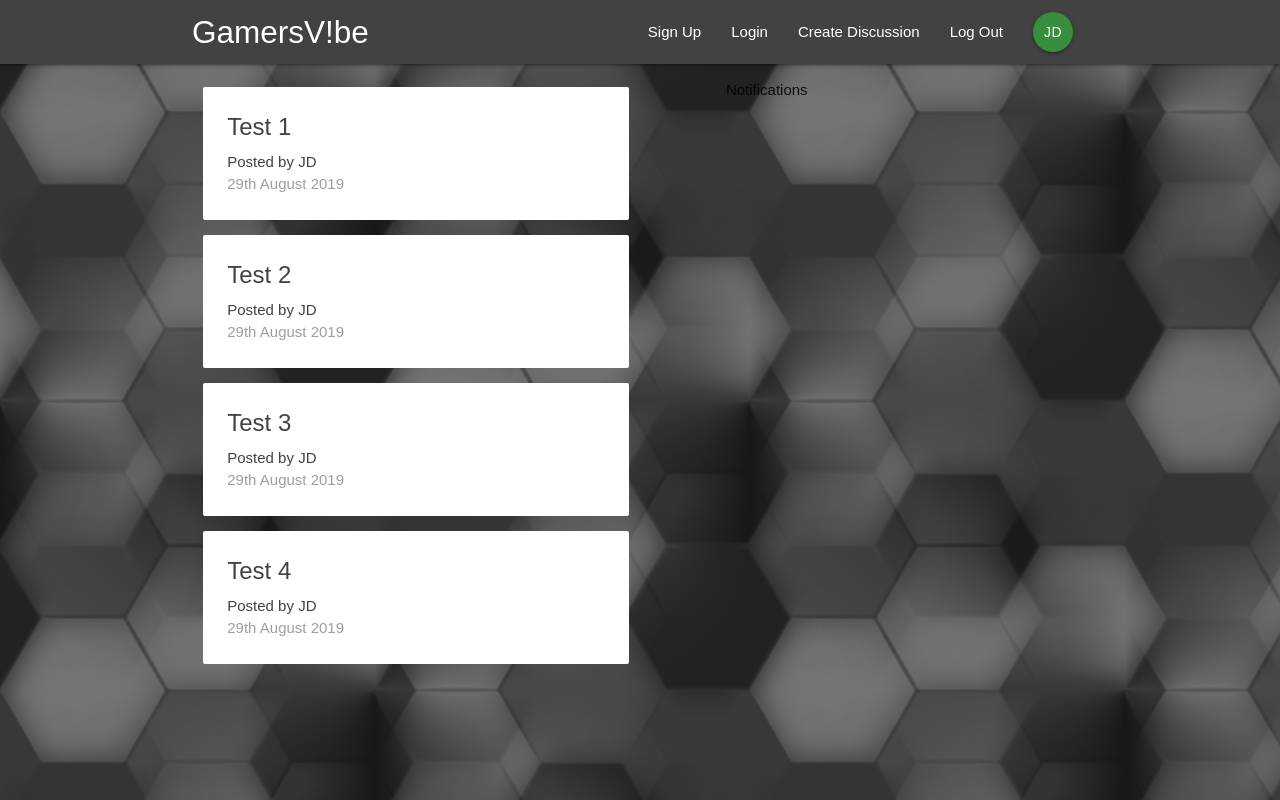
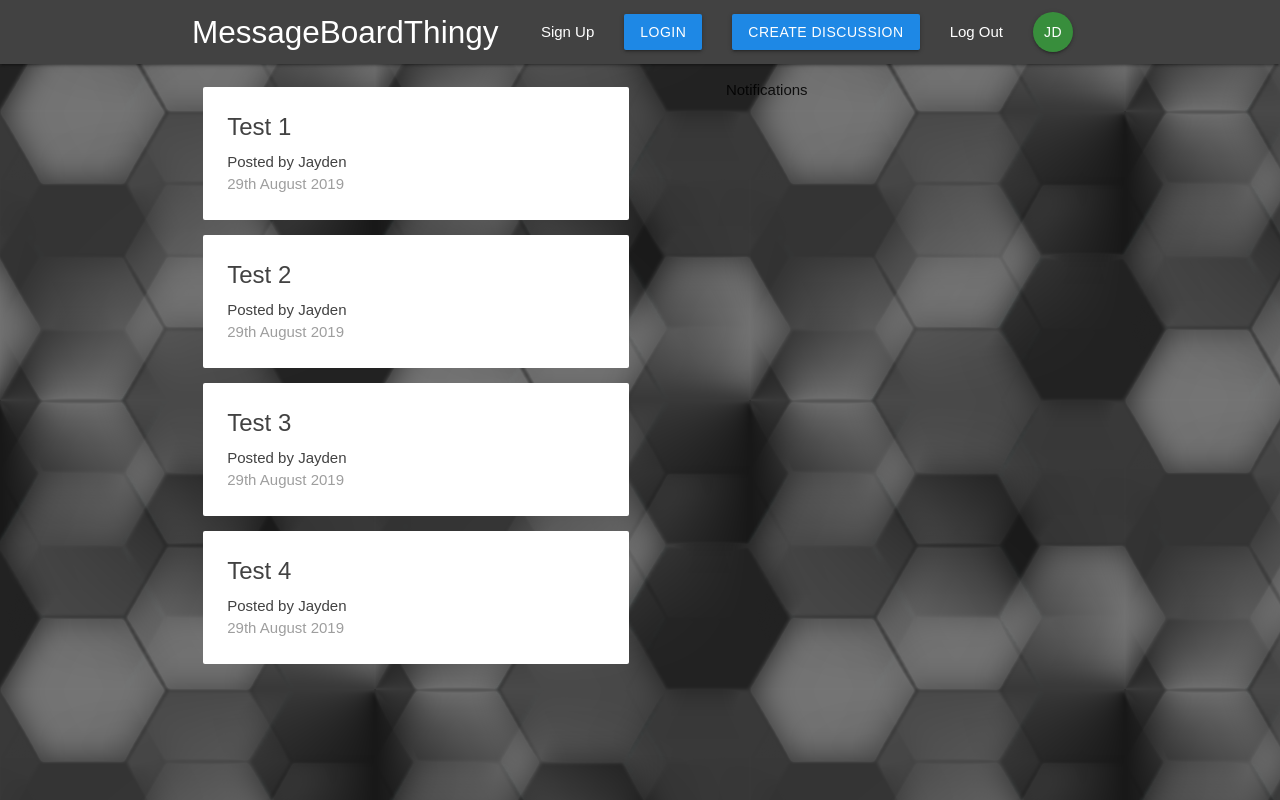
Before and after one commit to jkdearnley/Messageboard-ReactReduxFirbase, a React (Create React App) app in the folder messageboard/: page / in a window 1280 px wide. Built offline with nearby package versions, Linux system fonts and the light colour scheme.

Commit message:
button colours

```diff
--- a/messageboard/src/components/discussions/DiscussionDetails.js
+++ b/messageboard/src/components/discussions/DiscussionDetails.js
@@ -12,7 +12,7 @@ export const DiscussionDetails = (props) => {
                         accusantium nisi velit consequuntur amet, deleniti fuga blanditiis quibusdam.</p>
                 </div>
                 <div className="card-action grey lighten-4 grey-text">
-                    <div>Posted by JD</div>
+                    <div>Posted by Jayden</div>
                     <div>29th August 2019</div>
                 </div>
             </div>
--- a/messageboard/src/components/discussions/DiscussionSummary.js
+++ b/messageboard/src/components/discussions/DiscussionSummary.js
@@ -5,7 +5,7 @@ const DiscussionSummary = ({discussion}) => {
         <div className="card z-depth-0 discussion-summary">
             <div className="card-content grey-text text-darken-3">
                 <span className="card-title">{discussion.title}</span>
-                <p>Posted by JD</p>
+                <p>Posted by Jayden</p>
                 <p className="grey-text">29th August 2019</p>
             </div>
         </div>
--- a/messageboard/src/components/layout/Navbar.js
+++ b/messageboard/src/components/layout/Navbar.js
@@ -7,7 +7,7 @@ const Navbar = () => {
     return (
         <nav className="nav-wrapper grey darken-3">
             <div className="container">
-                <Link to='/' className="brand-logo">GamersV!be</Link>
+                <Link to='/' className="brand-logo">MessageBoardThingy</Link>
                 <SignedInLinks />
                 <SignedOutLinks />
             </div>
--- a/messageboard/src/components/layout/SignedInLinks.js
+++ b/messageboard/src/components/layout/SignedInLinks.js
@@ -4,7 +4,7 @@ import { NavLink } from 'react-router-dom'
 const SignedInLinks = () => {
     return (
         <ul className="right">
-            <li><NavLink to='/create'>Create Discussion</NavLink></li>
+            <li><NavLink to='/create' className="btn blue darken-1">Create Discussion</NavLink></li>
             <li><NavLink to='/'>Log Out</NavLink></li>
             <li><NavLink to='/' className="btn btn-floating green darken-2">JD</NavLink></li>
         </ul>
--- a/messageboard/src/components/layout/SignedOutLinks.js
+++ b/messageboard/src/components/layout/SignedOutLinks.js
@@ -5,7 +5,7 @@ const SignedOutLinks = () => {
     return (
         <ul className="right">
             <li><NavLink to='/signup'>Sign Up</NavLink></li>
-            <li><NavLink to='/signin'>Login</NavLink></li>
+            <li><NavLink to='/signin' className="btn blue darken-1">Login</NavLink></li>
         </ul>
     )
 }
```
